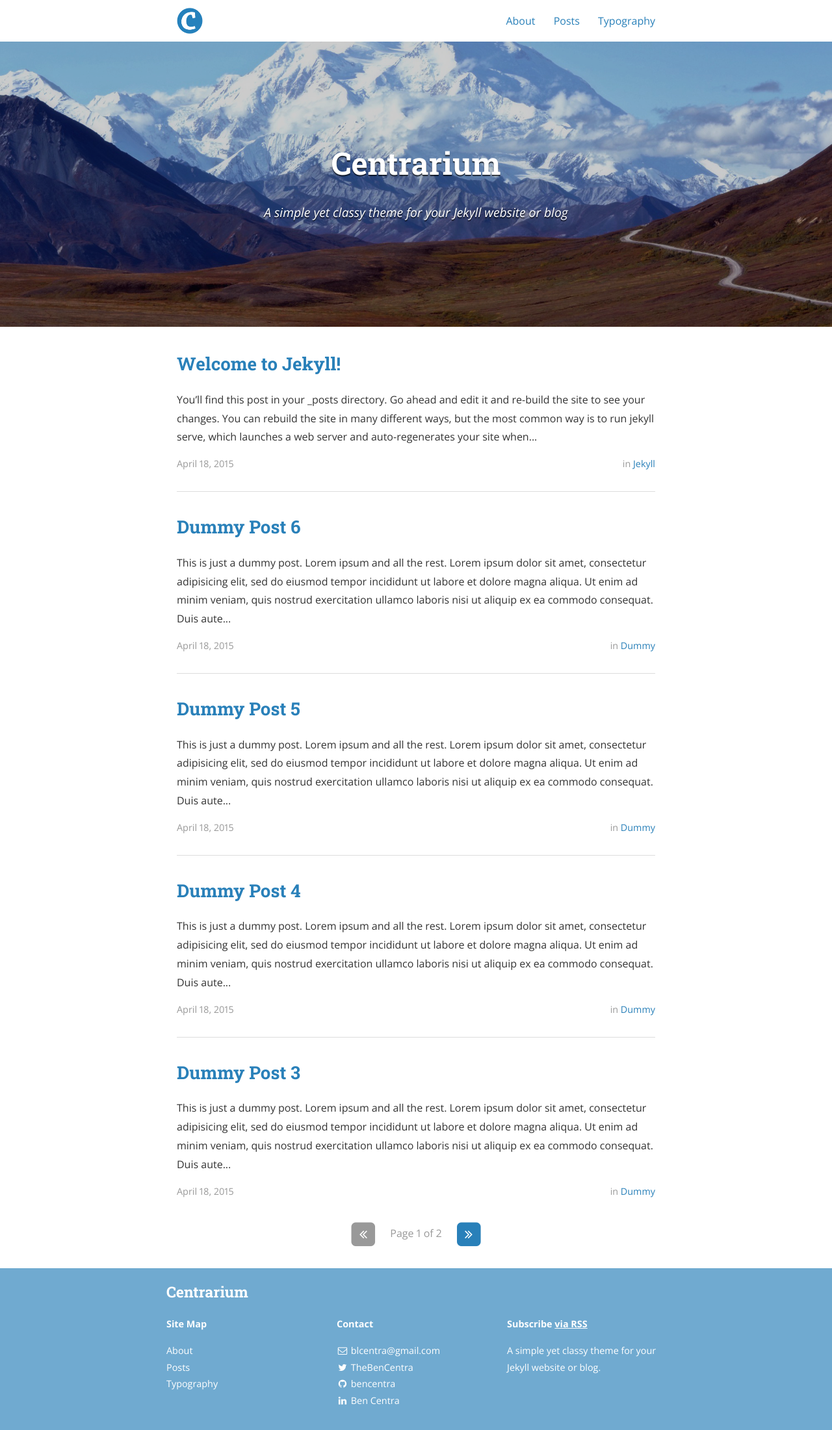
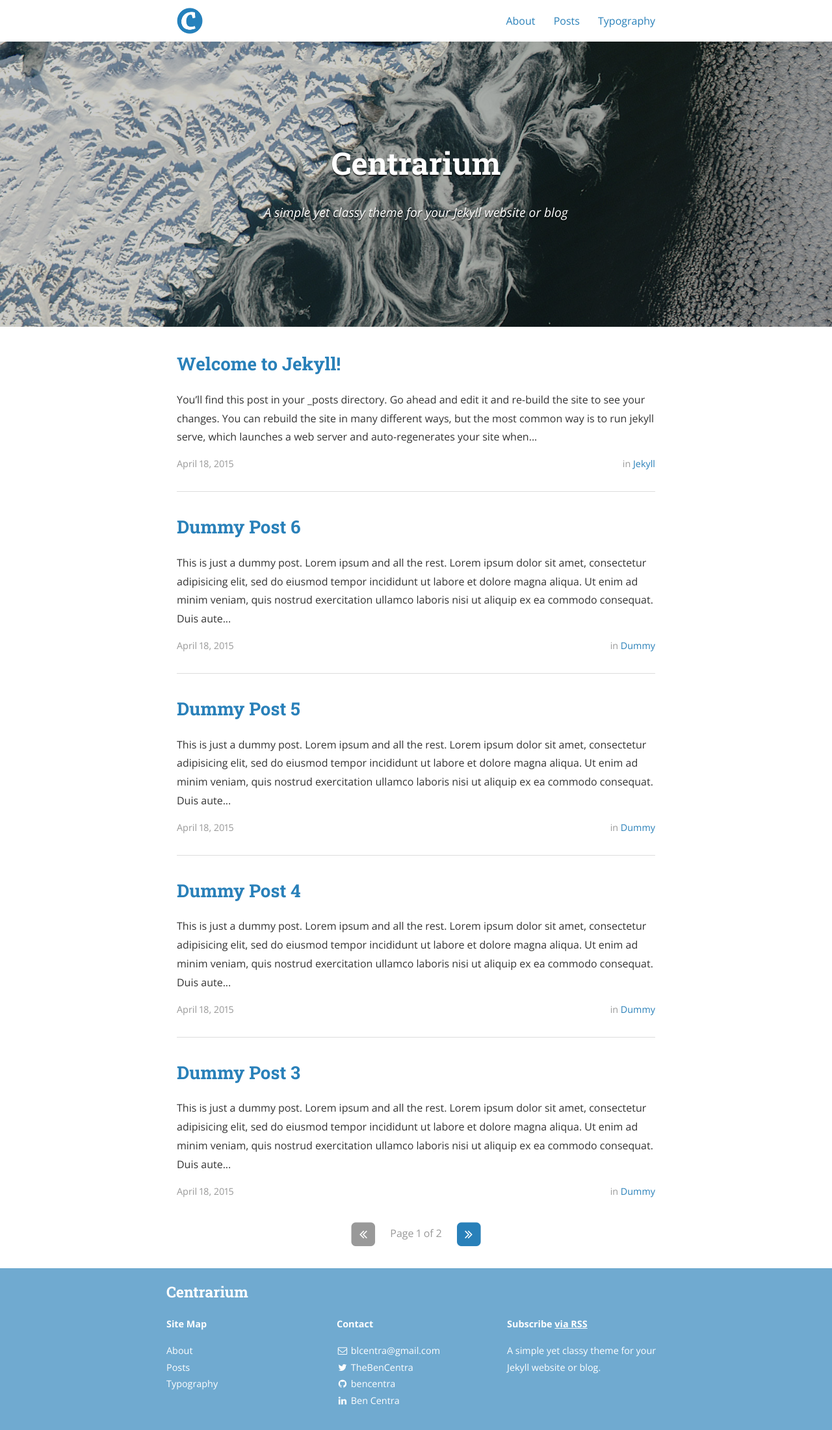
Before and after one commit to vic1309/lerofly, a Jekyll site: the page built from index.html, in a window 1280 px wide. Shown: the whole page at 65% size. Built offline with Jekyll 4.4.1, drawn with Linux system fonts in a browser that asks for light colours; nearby versions of some CDN libraries; the list of posts is cut into pages by our own code.

Commit message:
Update _config.yml

```diff
--- a/_config.yml
+++ b/_config.yml
@@ -20,7 +20,7 @@ description: >
 # root of your server.
 baseurl: "/lerofly" # the subpath of your site, e.g. /blog/
 url: "https://vic1309.github.io" # the base hostname & protocol for your site
-cover: "/assets/header_image.jpg"
+cover: "/assets/capa.jpg"
 logo: "/assets/logo.png"
 
 # Build settings
```
